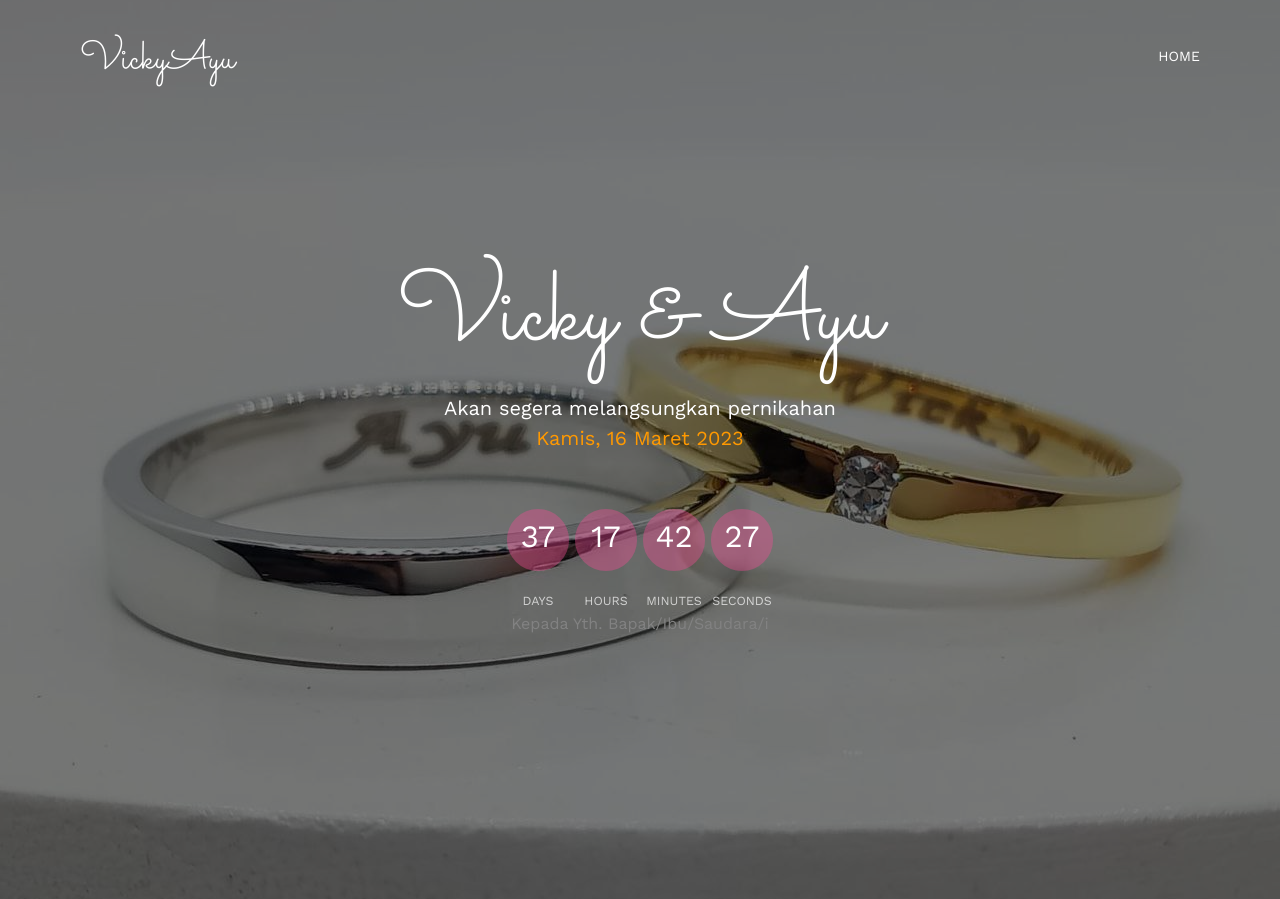
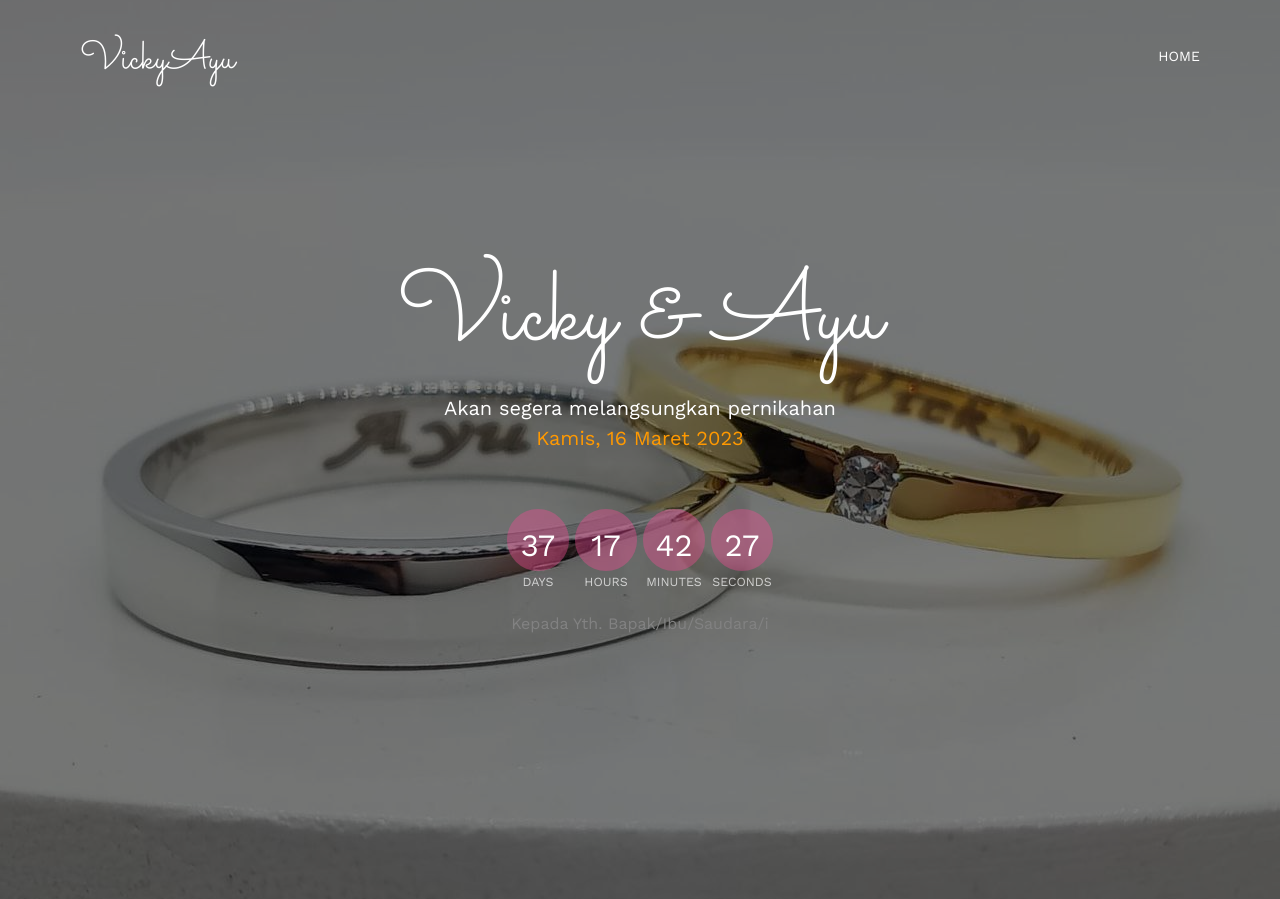
Before and after one commit to vicky-project/wedding, a PHP site: page / in a window 1280 px wide. Shown: the top 899 px of the page. Run offline with PHP 8.4, Linux system fonts and the light colour scheme; some libraries are stand-ins or nearby versions; some web fonts are replaced.

Commit message:
tambah mb 2

```diff
--- a/css/style.css
+++ b/css/style.css
@@ -1001,7 +1001,6 @@ form label {
 .simply-countdown > .simply-section .simply-amount {
   font-size: 30px;
   /*font-size: 10px;*/
-  margin-bottom: 0.9em;
   /* amounts */
 }
 
@@ -1010,6 +1009,7 @@ form label {
   text-transform: uppercase;
   font-size: 12px;
   /*font-size: 8px;*/
+  margin-bottom: 0.9em;
   /* words */
 }
 
```
